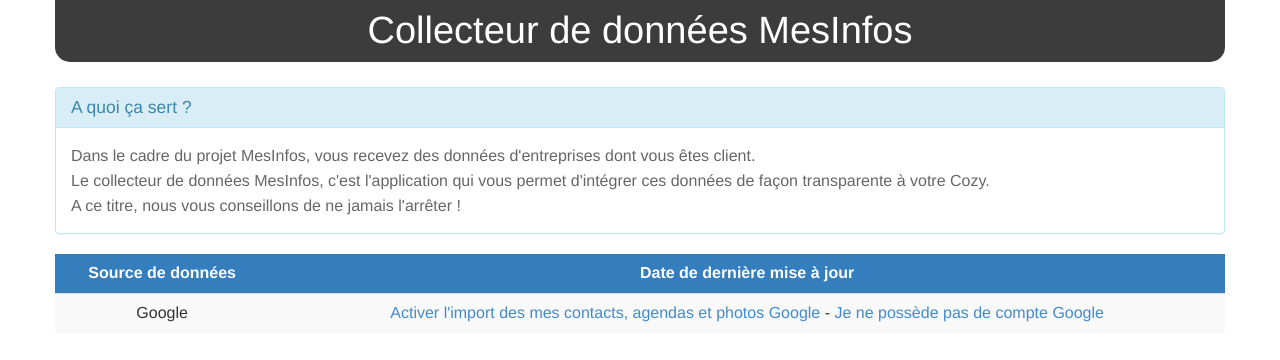
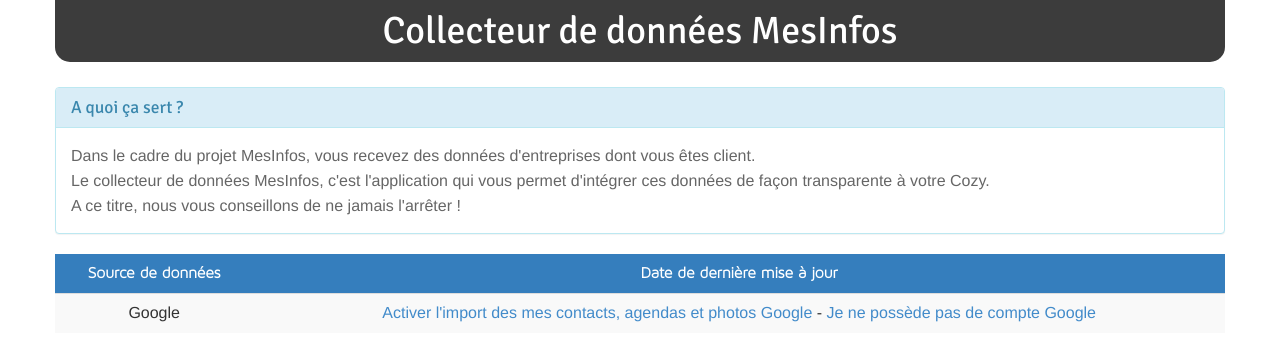
Before and after one commit to jsilvestre/cozy-data-integrator, a website: page client/index.jade in a window 1280 px wide. Drawn offline with nearby package versions, Linux system fonts and the light colour scheme; files that its build step writes are made by us from their sources.

Commit message:
Added: cozy fonts

```diff
--- a/client/public/styles/app.css
+++ b/client/public/styles/app.css
@@ -1,9 +1,24 @@
+@font-face {
+  font-family: styled;
+  src: url("/fonts/maven-pro-light-300.otf");
+}
+@font-face {
+  font-family: main;
+  src: url("/fonts/signika-regular.ttf");
+}
+
+
 h1 {
     margin-top: 0;
     padding: 10px 0;
     border-radius: 0 0 15px 15px;
     color: #fff;
     background-color: #3c3c3c;
+    font-family: main, helvetica;
+}
+
+h3 {
+    font-family: main, helvetica;
 }
 
 #description {
@@ -16,6 +31,7 @@
 table thead {
     background-color: #357ebd;
     color: #ffffff;
+    font-family: styled, helvetica;
 }
 
 table .partner:first-letter {
```
Also changed, not shown: client/public/fonts/maven-pro-light-300.otf (added), client/public/fonts/signika-regular.ttf (added).
